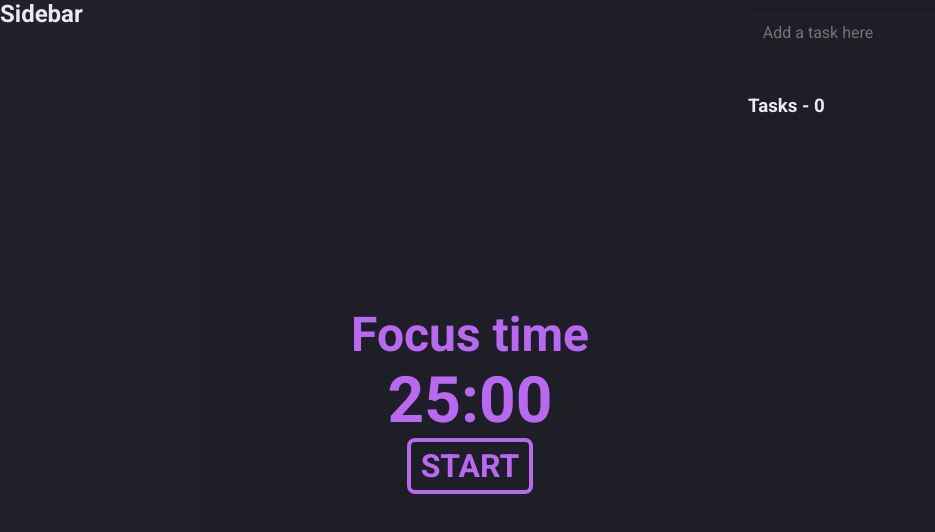
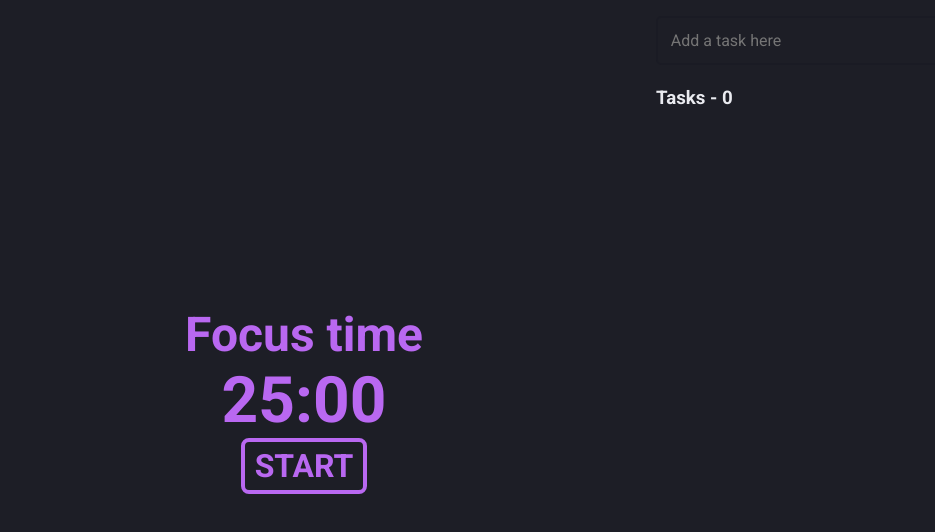
Before and after one commit to martins20/pomodoro-app-web, a React (Vite) app: page / in a window 1280 px wide. Shown: the top 532 px of the page, without its empty margins (0-935 px from the left). Built offline with nearby package versions, Linux system fonts and the light colour scheme.

Commit message:
style: enable scroll when todo's overflow max height

```diff
--- a/src/components/todo/index.tsx
+++ b/src/components/todo/index.tsx
@@ -27,15 +27,14 @@ export const Todo: FC<TodoProps> = ({ id, name, onCheck, onDelete, isCompleted,
 
   return (
     <Container isCompleted={isChecked} {...rest}>
-      <div>
       <Checkbox
         type="checkbox"
         data-testid={`checkbox_${id}`}
         checked={isChecked}
         onChange={handleCheckTodo}
       />
+
       <TodoName>{name}</TodoName>
-      </div>
 
       <button onClick={handleDeleteTodo} data-testid={`delete_${id}`}>
         <TrashIcon />
--- a/src/components/todo/styles.ts
+++ b/src/components/todo/styles.ts
@@ -11,21 +11,17 @@ export const Container = styled.div<ContainerProps>`
   align-items: center;
   justify-content: space-between;
 
+  gap: 1rem;
+  align-items: center;
+
   background: var(--color-gray-500);
 
   padding: 1rem;
 
   border-radius: 8px;
 
-  & + div {
-    margin-top: 0.5rem;
-  }
-
-  > div {
-    display: flex;
-
-    gap: 0.5rem;
-    align-items: center;
+  & + & {
+    margin-top: 0.8rem;
   }
 
   ${({ isCompleted }) =>
@@ -33,7 +29,7 @@ export const Container = styled.div<ContainerProps>`
     css`
       opacity: 0.5;
 
-      > div > b {
+      b {
         text-decoration: line-through;
       }
     `}
@@ -42,6 +38,7 @@ export const Container = styled.div<ContainerProps>`
     border: 0;
     line-height: 0;
     background: transparent;
+    margin: 0;
 
     :hover {
       > svg path {
@@ -61,8 +58,11 @@ export const Checkbox = styled.input`
   color: currentColor;
   width: 1rem;
   height: 1rem;
+
+  min-width: 1rem;
+  min-height: 1rem;
   border: 0.1rem solid currentColor;
-  border-radius: 0.4rem;
+  border-radius: 100%;
   transform: translateY(-0.075rem);
 
   display: grid;
@@ -102,6 +102,9 @@ export const Checkbox = styled.input`
 `
 export const TodoName = styled.b`
   font-size: 1rem;
+
+  text-align: justify;
+  line-height: 1.4;
 `
 
 export const TrashIcon = styled(Icon).attrs({
--- a/src/pages/home/index.tsx
+++ b/src/pages/home/index.tsx
@@ -2,9 +2,9 @@ import { ChangeEvent, useState, useMemo, useCallback, useLayoutEffect } from "re
 
 import { TodoDTO } from "../../dtos"
 import { LOCAL_STORAGE_TODO_KEY_NAME } from "../../constants"
-import { Input, OnTodoCheck, OnTodoDelete, Sidebar, Timer, Todo } from "../../components"
+import { Input, OnTodoCheck, OnTodoDelete, Timer, Todo } from "../../components"
 
-import { Container, TaskList } from "./styles"
+import { Container, Content, TaskList } from "./styles"
 
 export const Home = () => {
   const [todos, setTodos] = useState<TodoDTO[]>([])
@@ -60,8 +60,9 @@ export const Home = () => {
   const completedTodos = useMemo(() => todos.filter((todo) => todo.isCompleted), [todos])
 
   const IncommingTodos = useMemo(
-    () =>
-      inCommingTodos.map((todo) => (
+    () => (
+      <section>
+        {inCommingTodos.map((todo) => (
           <Todo
             id={todo.id}
             key={todo.id}
@@ -71,13 +72,16 @@ export const Home = () => {
             onCheck={handleCompleteTodo}
             isCompleted={todo.isCompleted}
           />
-      )),
+        ))}
+      </section>
+    ),
     [inCommingTodos],
   )
 
   const CompletedTodos = useMemo(
-    () =>
-      completedTodos.map((todo) => (
+    () => (
+      <section>
+        {completedTodos.map((todo) => (
           <Todo
             id={todo.id}
             key={todo.id}
@@ -87,7 +91,9 @@ export const Home = () => {
             onCheck={handleCompleteTodo}
             isCompleted={todo.isCompleted}
           />
-      )),
+        ))}
+      </section>
+    ),
     [completedTodos],
   )
 
@@ -103,11 +109,9 @@ export const Home = () => {
 
   return (
     <Container data-testid="home">
-      <Sidebar />
-
       <Timer />
 
-      <section>
+      <Content>
         <header>
           <Input
             value={todoText}
@@ -121,7 +125,7 @@ export const Home = () => {
           />
         </header>
 
-        <TaskList>
+        <TaskList hasCompletedTodo={!!completedTodos.length}>
           <div>
             <h3>Tasks - {inCommingTodos.length}</h3>
 
@@ -136,7 +140,7 @@ export const Home = () => {
             </div>
           )}
         </TaskList>
-      </section>
+      </Content>
     </Container>
   )
 }
--- a/src/pages/home/styles.ts
+++ b/src/pages/home/styles.ts
@@ -1,12 +1,32 @@
-import styled from "styled-components"
+import styled, { css } from "styled-components"
+
+type TaskListProps = {
+  hasCompletedTodo: boolean
+}
 
 export const Container = styled.main`
   display: flex;
   flex-direction: row;
 
+  height: 100%;
+  overflow: hidden;
+
+  align-items: center;
+  justify-content: center;
+
+  gap: 2rem;
+
   > section {
     flex: 1;
-    padding: 0.5rem;
+  }
+`
+
+export const Content = styled.section`
+  display: flex;
+  flex-direction: column;
+
+  padding: 1rem;
+  height: 100%;
 
   > header {
     display: flex;
@@ -15,22 +35,34 @@ export const Container = styled.main`
 
     gap: 0.5rem;
   }
-  }
 `
 
-export const TaskList = styled.article`
+export const TaskList = styled.article<TaskListProps>`
   display: flex;
   flex-direction: column;
 
-  margin-top: 1rem;
+  margin-bottom: 1rem;
 
   > div {
+    > section {
+      overflow-y: auto;
+      height: 90vh;
+    }
+
     & + div {
-      margin-top: 1.5rem;
+      margin-top: 2rem;
     }
 
     > h3 {
       margin-bottom: 1rem;
     }
+
+    ${({ hasCompletedTodo }) =>
+      hasCompletedTodo &&
+      css`
+        > section {
+          height: 40vh;
+        }
+      `}
   }
 `
```
Lines whose indentation alone changed are shown as unchanged.
